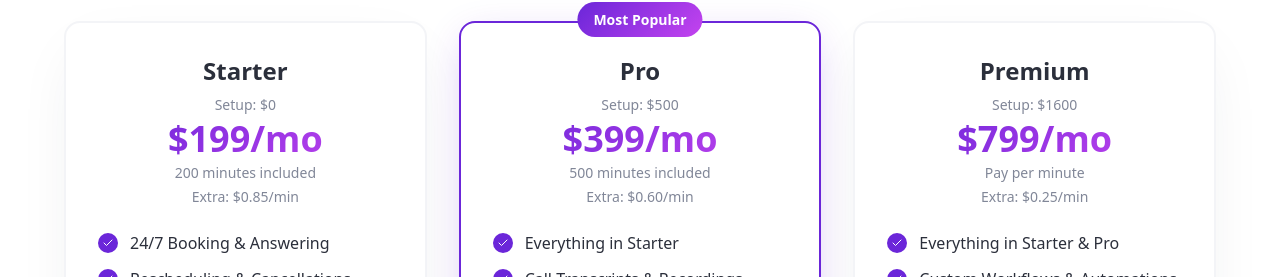
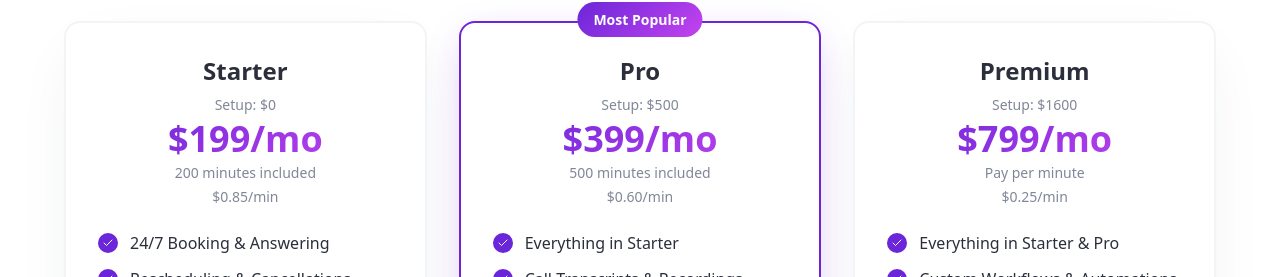
Before and after one commit to nihkilkulli-cell/belio-ai-book-bot, a React (Vite) app: page / in a window 1280 px wide. Shown: the part 3077-3354 px from the top of the page. Built offline with nearby package versions, Linux system fonts and the light colour scheme.

Commit message:
Refactor: Update pricing text
Remove "Extra" from the pricing section and update the text to "$0.25/min".

```diff
--- a/src/components/PricingSection.tsx
+++ b/src/components/PricingSection.tsx
@@ -103,7 +103,7 @@ const PricingSection = () => {
                       }
                     </div>
                     <div className="text-sm text-muted-foreground">
-                      Extra: {plan.extra_minute_cost}
+                      {plan.extra_minute_cost}
                     </div>
                   </div>
                 </div>
```
